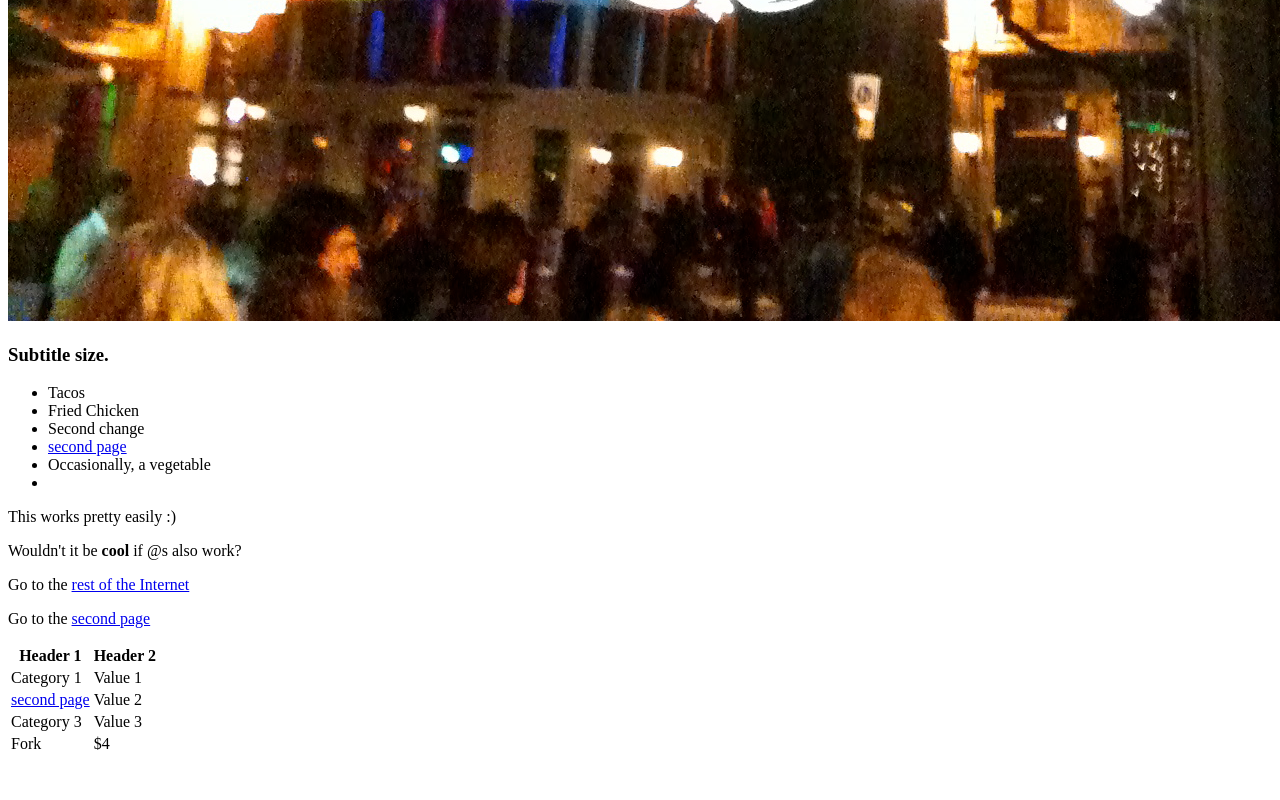
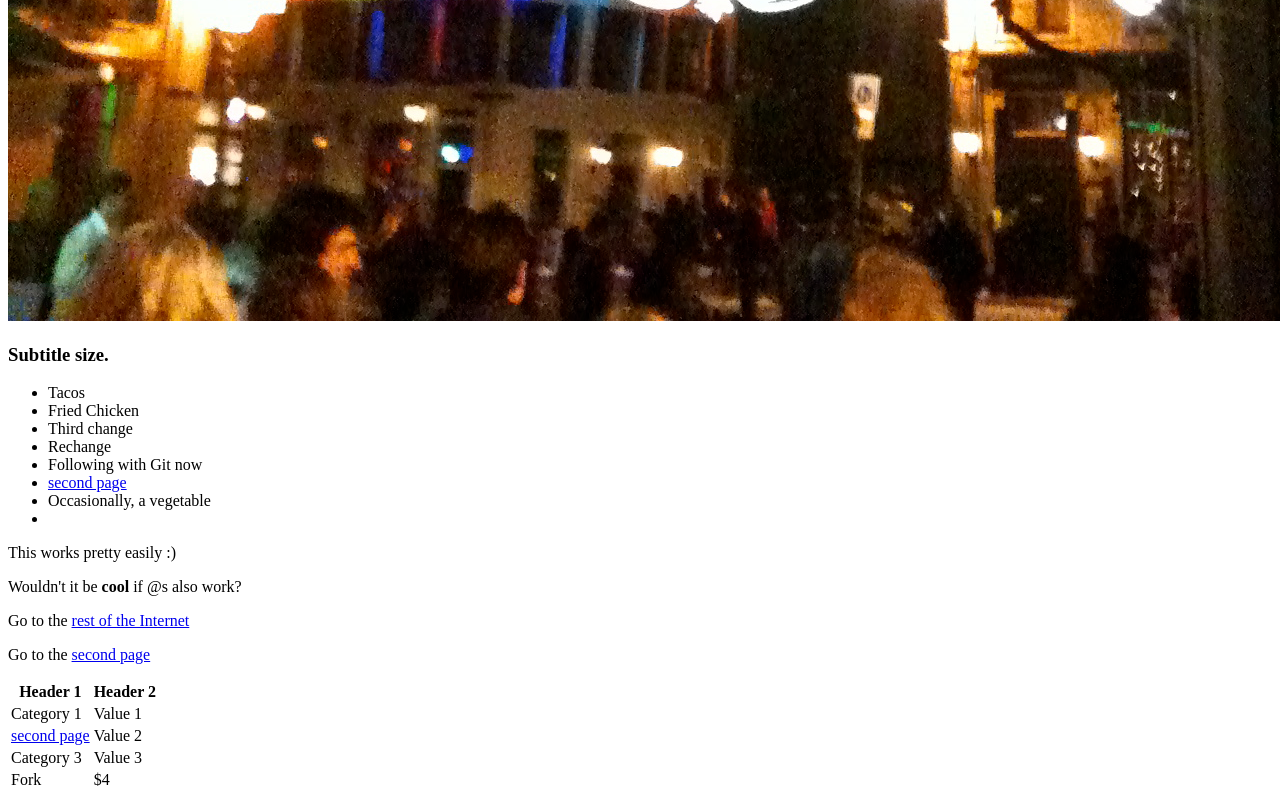
Before and after one commit to oscargithubkellogg/mysite, a plain HTML site: page index.html in a window 1280 px wide. Shown: the part 2154-2954 px from the top of the page. Before the commit the page ends 2918 px from the top, so only its background shows below. Drawn offline with Linux system fonts and the light colour scheme.

Commit message:
Third change

```diff
--- a/index.html
+++ b/index.html
@@ -33,7 +33,9 @@
         <ul>
             <li>Tacos</li>
             <li>Fried Chicken</li>
-            <li>Second change</li>
+            <li>Third change</li>
+            <li>Rechange</li>
+            <li>Following with Git now</li>
             <li><a href="page2.html">second page</a></li>
             <li>Occasionally, a vegetable</li>
             <li></li>
```
